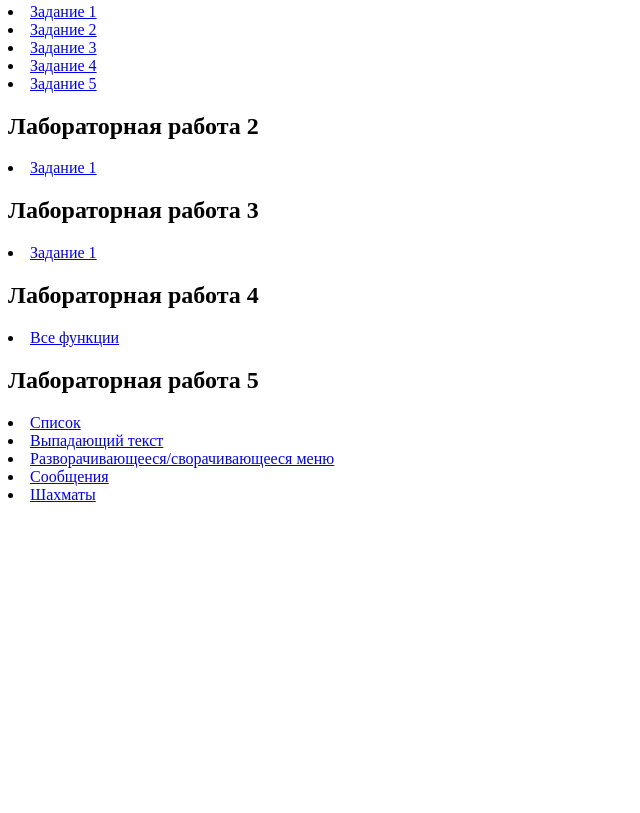
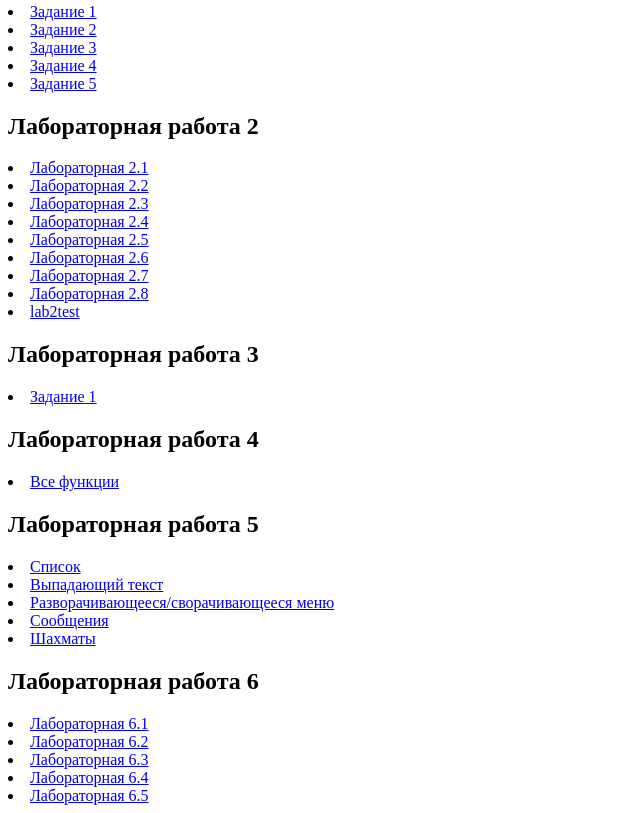
Before and after one commit to svcmacwork/svcmacwork.github.io, a plain HTML site: page index.html in a window 1280 px wide. Shown: the part 1035-1848 px from the top of the page, without its empty margins (0-640 px from the left). Before the commit the page ends 1547 px from the top, so only its background shows below. Drawn offline with Linux system fonts and the light colour scheme.

Commit message:
Add files via upload

```diff
--- a/index.html
+++ b/index.html
@@ -65,13 +65,21 @@
         <li><a href="lab1_js/5.html">Задание 5</a></li>
 
     <h2>Лабораторная работа 2</h2>
-    <li><a href="lab2_js/test.html">Задание 1</a>
+    <li><a href="./lab2_js/lab2_1.html">Лабораторная 2.1</a></li>
+    <li><a href="./lab2_js/lab2_2.html">Лабораторная 2.2</a></li>
+    <li><a href="./lab2_js/lab2_3.html">Лабораторная 2.3</a></li>
+    <li><a href="./lab2_js/lab2_4.html">Лабораторная 2.4</a></li>
+    <li><a href="./lab2_js/lab2_5.html">Лабораторная 2.5</a></li>
+    <li><a href="./lab2_js/lab2_6.html">Лабораторная 2.6</a></li>
+    <li><a href="./lab2_js/lab2_7.html">Лабораторная 2.7</a></li>
+    <li><a href="./lab2_js/lab2_8.html">Лабораторная 2.8</a></li>
+    <li><a href="./lab2_js/lab2test.html">lab2test</a></li>
 
     <h2>Лабораторная работа 3</h2>
-    <li><a href="lab3_js/test.html">Задание 1</a>
+    <li><a href="lab3_js/lab3.html">Задание 1</a>
 
     <h2>Лабораторная работа 4</h2>
-    <li><a href="lab4_js/lab4.js">Все функции</a>
+    <li><a href="lab4_js/lab4.html">Все функции</a>
 
     <h2>Лабораторная работа 5</h2>
     <li><a href="lab5_js/list.html">Список</a></li>
@@ -80,5 +88,11 @@
     <li><a href="lab5_js/message.html">Сообщения</a></li>
     <li><a href="lab5_js/chessboard.html">Шахматы</a></li>
 
+    <h2>Лабораторная работа 6</h2>
+    <li><a href="./lab6_js/lab6_1.html">Лабораторная 6.1</a></li>
+    <li><a href="./lab6_js/lab6_2.html">Лабораторная 6.2</a></li>
+    <li><a href="./lab6_js/lab6_3.html">Лабораторная 6.3</a></li>
+    <li><a href="./lab6_js/lab6_4.html">Лабораторная 6.4</a></li>
+    <li><a href="./lab6_js/lab6_5.html">Лабораторная 6.5</a></li>
 </body>
 </html>
```
